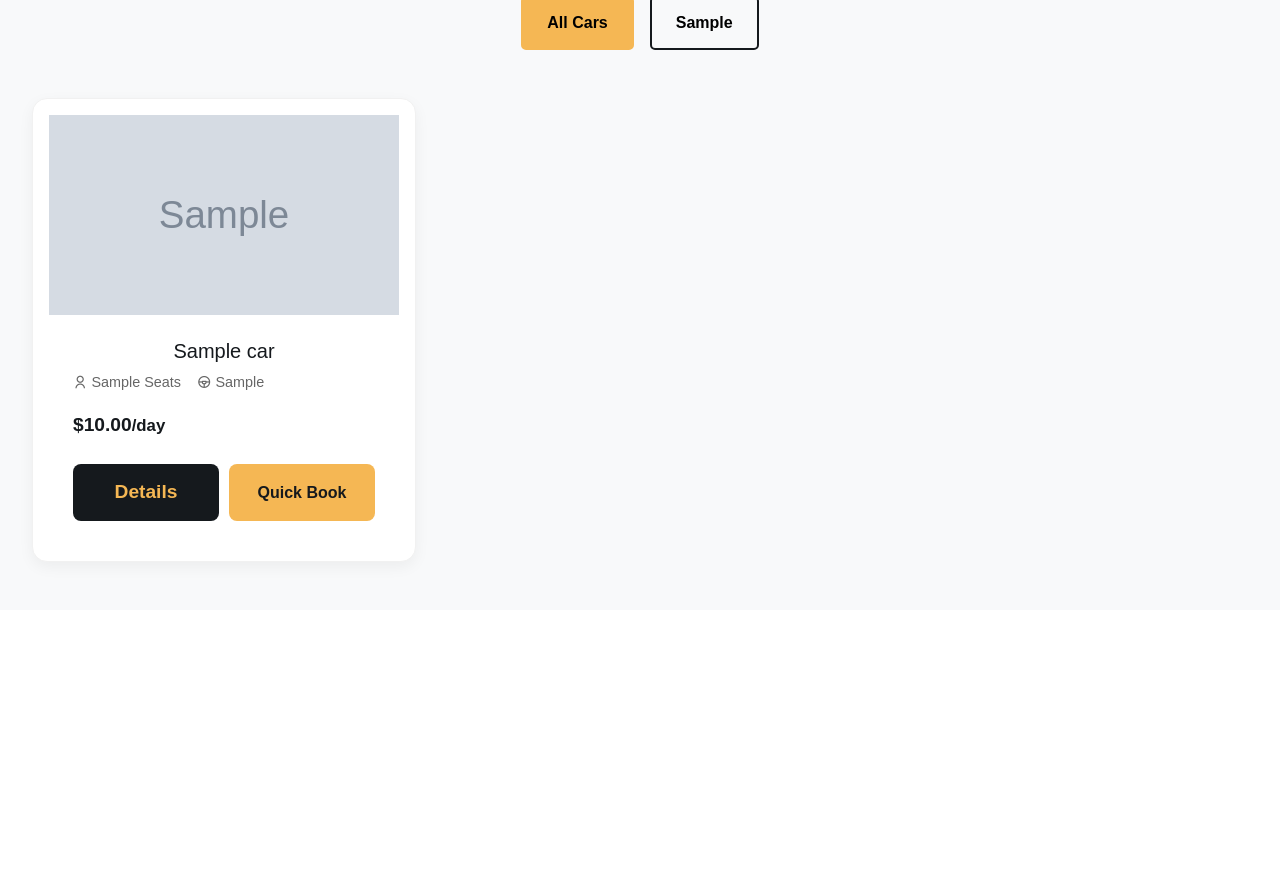
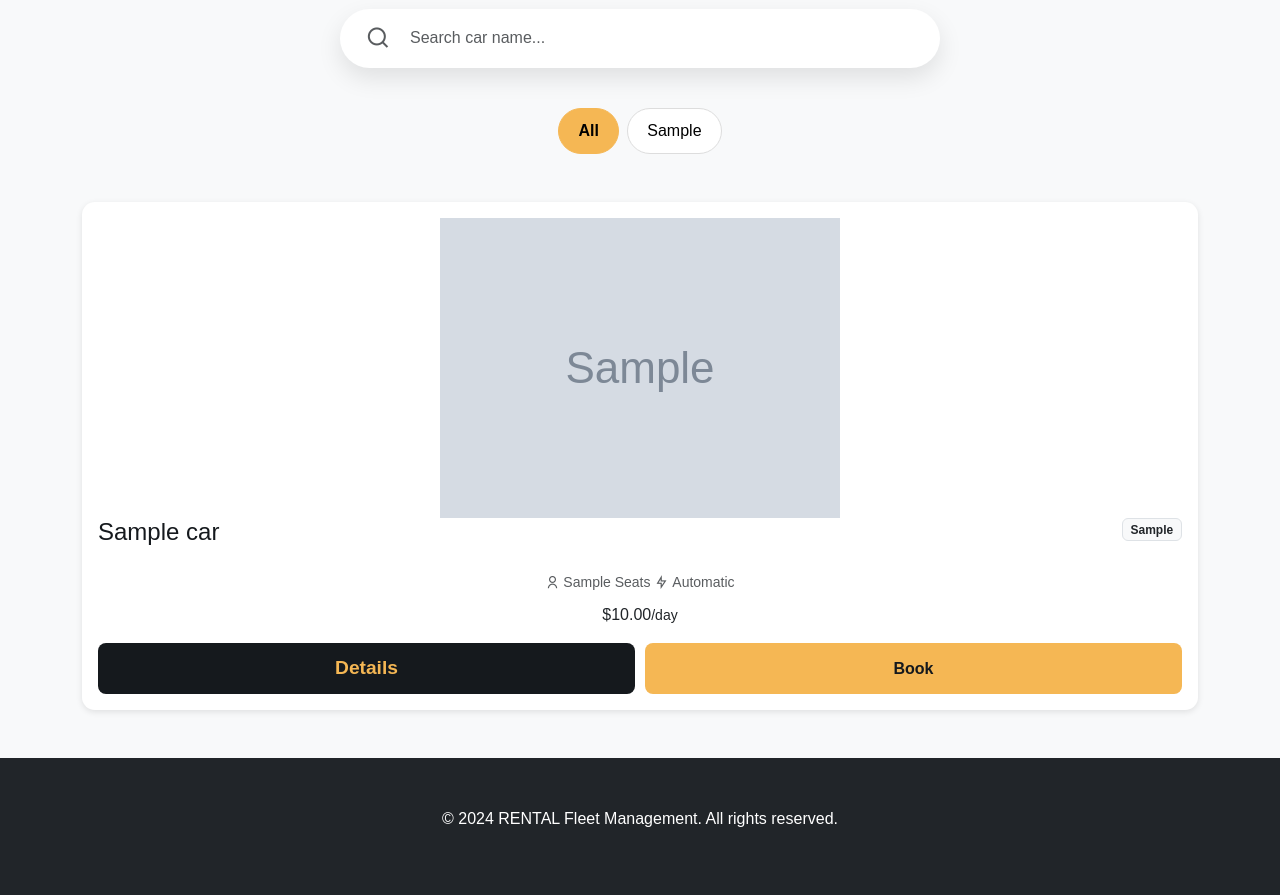
Before and after one commit to mgarikalfn/car-rental, a PHP site: page /customer_dashboard.php in a window 1280 px wide. Shown: the part 284-1179 px from the top of the page. Before the commit the page ends 852 px from the top, so only its background shows below. Run offline with PHP 8.4, Linux system fonts and the light colour scheme; the visitor is signed in with stand-in values (Sample User, id 1); tables that the repository leaves empty or names only in its code hold one stand-in row (values such as "Sample post"); grey boxes marked "Sample" are stand-in pictures; some libraries are stand-ins or nearby versions.

```diff
--- a/dashboard/customer_dashboard.php
+++ b/dashboard/customer_dashboard.php
@@ -15,249 +15,165 @@ $sql = "SELECT * FROM cars WHERE is_available = 1 ORDER BY id DESC";
 $result = $conn->query($sql);
 $cars = $result ? $result->fetch_all(MYSQLI_ASSOC) : [];
 
-// Get unique categories for the filter buttons
+// Get unique categories for filter buttons
 $categories = array_unique(array_column($cars, 'category'));
 ?>
 
 <!DOCTYPE html>
 <html lang="en">
-
 <head>
     <meta charset="UTF-8">
     <meta name="viewport" content="width=device-width, initial-scale=1.0">
     <title>Customer Dashboard | RENTAL</title>
-
     <link href="https://cdn.jsdelivr.net/npm/bootstrap@5.3.2/dist/css/bootstrap.min.css" rel="stylesheet">
     <link href="https://cdn.jsdelivr.net/npm/remixicon@4.3.0/fonts/remixicon.css" rel="stylesheet">
     <link rel="stylesheet" href="../css/styles.css">
-
     <style>
-        /* Filter Styles */
-        .filter__container {
-            display: flex;
-            justify-content: center;
-            gap: 1rem;
-            margin-bottom: 3rem;
-            flex-wrap: wrap;
+        .dashboard-header {
+            background: linear-gradient(rgba(0,0,0,0.7), rgba(0,0,0,0.7)), url('../assets/hero-bg.jpg');
+            background-size: cover;
+            background-position: center;
+            color: white;
+            padding: 80px 0;
+            border-radius: 0 0 30px 30px;
+            margin-bottom: 50px;
         }
+        .search-box {
+            max-width: 600px;
+            margin: -40px auto 40px;
+            background: white;
+            padding: 10px;
+            border-radius: 50px;
+            box-shadow: 0 10px 25px rgba(0,0,0,0.1);
+        }
+        .search-box input { border: none; outline: none; padding-left: 20px; }
 
         .filter__btn {
-            padding: 0.75rem 1.5rem;
-            outline: none;
-            border: 2px solid #15191d;
-            background-color: transparent;
-            font-weight: 600;
-            border-radius: 5px;
+            padding: 0.6rem 1.2rem;
+            border: 1px solid #ddd;
+            background: white;
+            border-radius: 50px;
             cursor: pointer;
             transition: 0.3s;
         }
+        .filter__btn.active { background: #f5b754; border-color: #f5b754; font-weight: bold; }
 
-        .filter__btn.active,
-        .filter__btn:hover {
-            background-color: #f5b754;
-            border-color: #f5b754;
-        }
+        /* Layout Fixes */
+        .btn__group { display: flex; gap: 10px; margin-top: 1rem; }
+        .view__btn { flex: 1; border-radius: 8px; font-weight: 600; text-align: center; padding: 10px; text-decoration: none; }
+        .btn-main { background: #15191d; color: white; }
+        .btn-accent { background: #f5b754; color: #15191d; border: none; }
+        .btn-accent:hover { background: #15191d; color: white; }
 
-        /* Animated Card Styles */
-        .range__grid {
-            display: grid;
-            grid-template-columns: repeat(auto-fill, minmax(300px, 1fr));
-            gap: 2rem;
-        }
-
-        .range__card {
-            background-color: #ffffff;
-            border-radius: 15px;
-            overflow: hidden;
-            box-shadow: 0 5px 15px rgba(0, 0, 0, 0.05);
-            transition: all 0.4s cubic-bezier(0.175, 0.885, 0.32, 1.275);
-            border: 1px solid #f1f1f1;
-        }
-
-        .range__card:hover {
-            transform: translateY(-10px);
-            box-shadow: 0 15px 30px rgba(0, 0, 0, 0.15);
-        }
-
-        .range__card img {
-            width: 100%;
-            height: 200px;
-            object-fit: cover;
-            transition: 0.5s;
-        }
-
-        .range__card:hover img {
-            transform: scale(1.05);
-        }
-
-        .range__details {
-            padding: 1.5rem;
-        }
-
-        .range__details h4 {
-            font-size: 1.25rem;
-            color: #15191d;
-            margin-bottom: 0.5rem;
-        }
-
-        .car__specs {
-            display: flex;
-            gap: 1rem;
-            margin-bottom: 1rem;
-            color: #666;
-            font-size: 0.9rem;
-        }
-
-        .price__tag {
-            font-size: 1.2rem;
-            font-weight: 700;
-            color: #15191d;
-        }
-
-        /* Button Group Logic */
-        .btn__group {
-            display: flex;
-            gap: 10px;
-            margin-top: 1.5rem;
-        }
-
-        .view__btn {
-            display: inline-block;
-            flex: 1;
-            text-align: center;
-            padding: 0.8rem;
-            background-color: #15191d;
-            color: #ffffff;
-            text-decoration: none !important;
-            border-radius: 8px;
-            font-weight: 600;
-            transition: 0.3s;
-            border: none;
-        }
-
-        .view__btn:hover {
-            background-color: #333;
-            color: #ffffff;
-        }
-
-        /* Specific Quick Book Style to allow hover */
-        .btn__quick {
-            background-color: #f5b754;
-            color: #15191d;
-        }
-
-        .btn__quick:hover {
-            background-color: #15191d;
-            color: #ffffff;
-        }
-
-        .hidden {
-            display: none;
-        }
+        .hidden { display: none; }
     </style>
 </head>
+<body class="bg-light">
 
-<body>
-
-    <header>
-        <nav>
-            <div class="nav__header">
-                <div class="nav__logo"><a href="#">RENTAL</a></div>
+<header class="dashboard-header text-center">
+    <div class="container">
+        <h1 class="display-4 fw-bold">Hello, <?= explode(' ', $_SESSION['user_name'])[0] ?>!</h1>
+        <p class="lead">Where would you like to go today?</p>
     </div>
-            <ul class="nav__links">
-                <li><a href="customer_dashboard.php">Home</a></li>
-                <li><a href="my_bookings.php">My Bookings</a></li>
-                <li><a href="../auth/logout.php" class="btn">Logout</a></li>
-            </ul>
-        </nav>
 </header>
 
-    <section class="section__container">
-        <h2 class="section__header">Welcome, <?= htmlspecialchars($_SESSION['user_name']) ?></h2>
-        <p class="section__description text-center mb-5">Select a vehicle that suits your journey.</p>
+<div class="container">
+    <div class="search-box d-flex align-items-center">
+        <i class="ri-search-line fs-4 ms-3 text-muted"></i>
+        <input type="text" id="carSearch" class="form-control" placeholder="Search car name..." onkeyup="searchCars()">
+    </div>
 
-        <div class="filter__container">
-            <button class="filter__btn active" onclick="filterCars('all', this)">All Cars</button>
-            <?php foreach ($categories as $cat): ?>
-                <button class="filter__btn" onclick="filterCars('<?= $cat ?>', this)"><?= htmlspecialchars($cat) ?></button>
+    <div class="d-flex justify-content-center gap-2 mb-5">
+        <button class="filter__btn active" onclick="filterCars('all', this)">All</button>
+        <?php foreach($categories as $cat): ?>
+            <button class="filter__btn" onclick="filterCars('<?= $cat ?>', this)"><?= $cat ?></button>
         <?php endforeach; ?>
     </div>
 
-        <div class="range__grid">
-            <?php if (count($cars) > 0): ?>
-                <?php foreach ($cars as $car): ?>
-                    <div class="range__card" data-category="<?= htmlspecialchars($car['category']) ?>">
-                        <img src="../assets/<?= htmlspecialchars($car['image']) ?>" alt="car">
+    <div class="range__grid" id="carGrid">
+        <?php foreach($cars as $car): ?>
+        <div class="range__card" data-category="<?= $car['category'] ?>" data-name="<?= strtolower($car['car_name']) ?>">
+            <img src="../assets/<?= $car['image'] ?>" alt="car">
             <div class="range__details">
-                            <h4><?= htmlspecialchars($car['car_name']) ?></h4>
-                            <div class="car__specs">
+                <div class="d-flex justify-content-between align-items-start">
+                    <h4><?= $car['car_name'] ?></h4>
+                    <span class="badge bg-light text-dark border"><?= $car['category'] ?></span>
+                </div>
+                <div class="car__specs my-2 text-muted small">
                     <span><i class="ri-user-line"></i> <?= $car['seats'] ?> Seats</span>
-                                <span><i class="ri-steering-2-line"></i> <?= $car['category'] ?></span>
+                    <span><i class="ri-flashlight-line"></i> Automatic</span>
                 </div>
-                            <div class="d-flex justify-content-between align-items-center">
-                                <span class="price__tag">$<?= number_format($car['price_per_day'], 2) ?><small>/day</small></span>
-                            </div>
+                <div class="price__tag mt-2">$<?= number_format($car['price_per_day'], 2) ?><small>/day</small></div>
 
                 <div class="btn__group">
-                                <a href="car_details.php?id=<?= $car['id'] ?>" class="view__btn">Details</a>
-                                <button class="view__btn btn__quick"
-                                    data-bs-toggle="modal"
-                                    data-bs-target="#quickBook<?= $car['id'] ?>">
-                                    Quick Book
-                                </button>
+                    <a href="car_details.php?id=<?= $car['id'] ?>" class="view__btn btn-main">Details</a>
+                    <button class="view__btn btn-accent" data-bs-toggle="modal" data-bs-target="#quickBook<?= $car['id'] ?>">Book</button>
                 </div>
             </div>
         </div>
 
         <div class="modal fade" id="quickBook<?= $car['id'] ?>" tabindex="-1" aria-hidden="true">
             <div class="modal-dialog modal-dialog-centered">
-                            <div class="modal-content" style="border-radius: 15px; border: none;">
-                                <div class="modal-header border-0">
-                                    <h5 class="modal-title fw-bold">Quick Reserve: <?= htmlspecialchars($car['car_name']) ?></h5>
-                                    <button type="button" class="btn-close" data-bs-dismiss="modal" aria-label="Close"></button>
+                <div class="modal-content shadow-lg border-0" style="border-radius: 20px;">
+                    <div class="modal-header border-0 pb-0">
+                        <button type="button" class="btn-close" data-bs-dismiss="modal"></button>
                     </div>
                     <form action="process_booking.php" method="POST">
-                                    <div class="modal-body">
+                        <div class="modal-body p-4 pt-0 text-center">
+                            <img src="../assets/<?= $car['image'] ?>" class="img-fluid rounded mb-3" style="max-height: 150px;">
+                            <h4 class="fw-bold"><?= $car['car_name'] ?></h4>
+                            <p class="text-muted small mb-4">Daily Rate: $<?= number_format($car['price_per_day'], 2) ?></p>
+
                             <input type="hidden" name="car_id" value="<?= $car['id'] ?>">
-
                             <div class="row g-3">
-                                            <div class="col-md-6 text-start">
-                                                <label class="form-label small fw-bold">PICKUP DATE</label>
+                                <div class="col-6 text-start">
+                                    <label class="small fw-bold">PICKUP</label>
                                     <input type="date" name="start_date" class="form-control" required min="<?= date('Y-m-d') ?>">
                                 </div>
-                                            <div class="col-md-6 text-start">
-                                                <label class="form-label small fw-bold">RETURN DATE</label>
+                                <div class="col-6 text-start">
+                                    <label class="small fw-bold">RETURN</label>
                                     <input type="date" name="end_date" class="form-control" required min="<?= date('Y-m-d', strtotime('+1 day')) ?>">
                                 </div>
                             </div>
-
-                                        <div class="mt-4 p-3 bg-light rounded text-center">
-                                            <span class="text-muted">Rate:</span>
-                                            <span class="fw-bold">$<?= number_format($car['price_per_day'], 2) ?> / day</span>
                         </div>
-                                    </div>
-                                    <div class="modal-footer border-0">
-                                        <button type="submit" class="btn btn-dark w-100 py-3 rounded-3 fw-bold">CONFIRM BOOKING</button>
+                        <div class="modal-footer border-0 p-4 pt-0">
+                            <button type="submit" class="btn btn-dark w-100 py-3 rounded-pill fw-bold">Confirm Booking</button>
                         </div>
                     </form>
                 </div>
             </div>
         </div>
         <?php endforeach; ?>
-            <?php else: ?>
-                <p class="text-center w-100">No cars available at the moment.</p>
-            <?php endif; ?>
     </div>
-    </section>
+</div>
+
+<footer class="mt-5 py-5 bg-dark text-white text-center">
+    <p>&copy; 2024 RENTAL Fleet Management. All rights reserved.</p>
+</footer>
 
 <script src="https://cdn.jsdelivr.net/npm/bootstrap@5.3.2/dist/js/bootstrap.bundle.min.js"></script>
+<script>
+    // Search Function
+    function searchCars() {
+        let input = document.getElementById('carSearch').value.toLowerCase();
+        let cards = document.querySelectorAll('.range__card');
 
-    <script>
+        cards.forEach(card => {
+            let name = card.getAttribute('data-name');
+            if(name.includes(input)) {
+                card.classList.remove('hidden');
+            } else {
+                card.classList.add('hidden');
+            }
+        });
+    }
+
+    // Filter Function
     function filterCars(category, btn) {
         document.querySelectorAll('.filter__btn').forEach(b => b.classList.remove('active'));
         btn.classList.add('active');
 
-            const cards = document.querySelectorAll('.range__card');
+        let cards = document.querySelectorAll('.range__card');
         cards.forEach(card => {
             if (category === 'all' || card.getAttribute('data-category') === category) {
                 card.classList.remove('hidden');
```
Also changed, not shown: dashboard/my_bookings.php (added, +131 -0 lines). Lines whose indentation alone changed are shown as unchanged.
